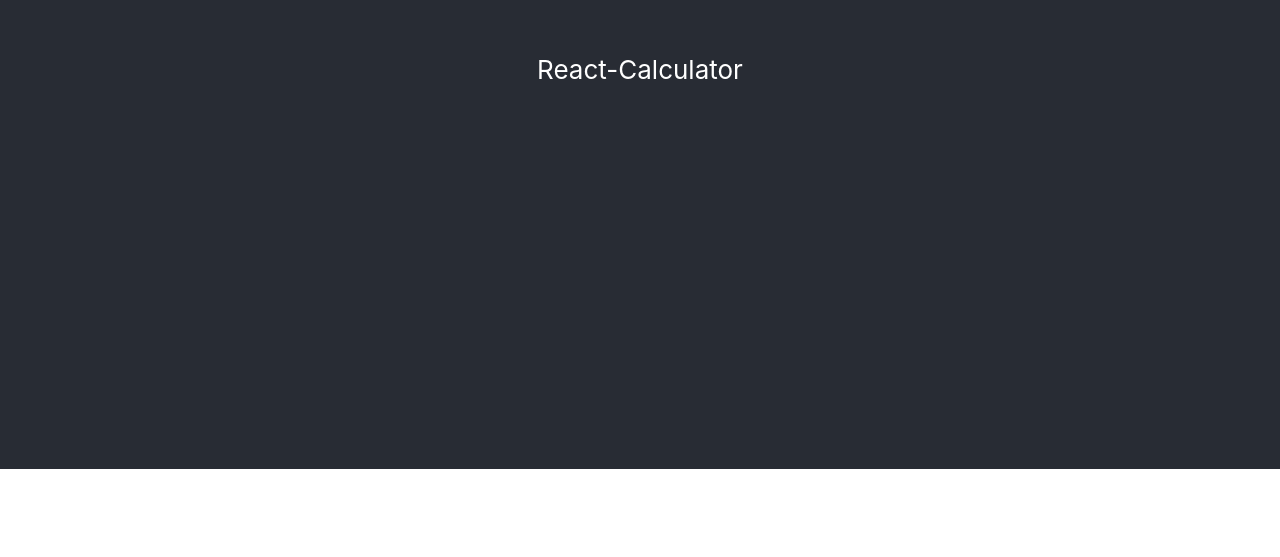
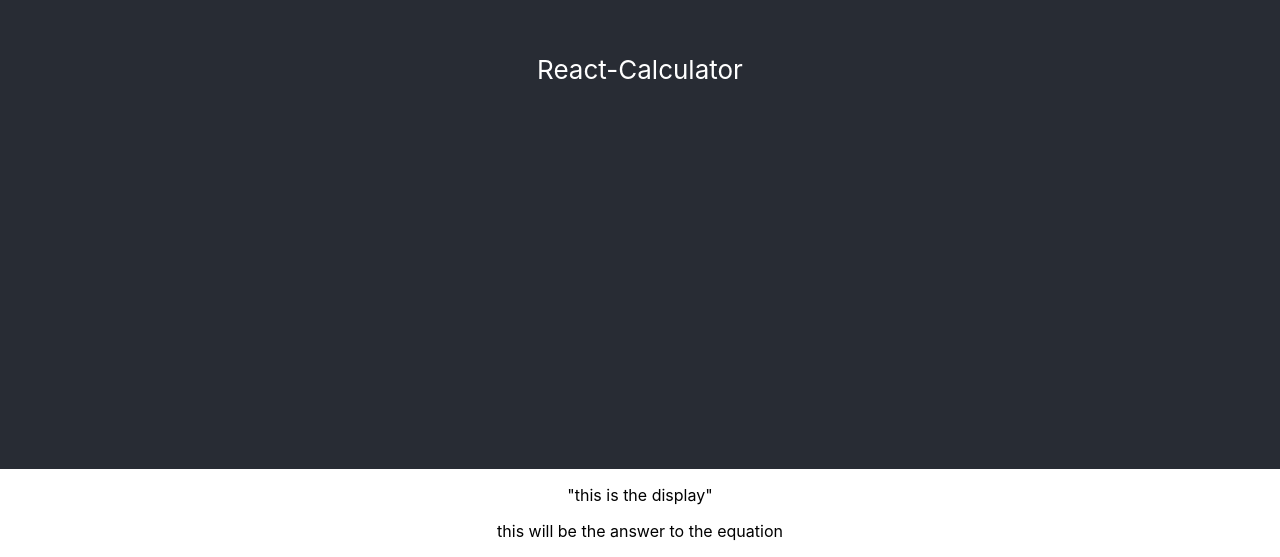
Before and after one commit to LuisGtk/Calculator-redo-, a React (Create React App) app: page / in a window 1280 px wide. Shown: the part 331-888 px from the top of the page. Before the commit the page ends 800 px from the top, so only its background shows below. Built offline with nearby package versions, Linux system fonts and the light colour scheme.

Commit message:
installed react-router-dom

```diff
--- a/package.json
+++ b/package.json
@@ -8,6 +8,7 @@
     "@testing-library/user-event": "^13.5.0",
     "react": "^18.2.0",
     "react-dom": "^18.2.0",
+    "react-router-dom": "^6.3.0",
     "react-scripts": "5.0.1",
     "web-vitals": "^2.1.4"
   },
--- a/src/App.js
+++ b/src/App.js
@@ -1,5 +1,6 @@
 import './App.css';
-// import Calc from './Components/Calculator/Calc';
+import Calc from './Components/Calculator/Calc';
+import { Routes , Route } from 'react-router-dom';
 
 function App() {
   return (
@@ -8,8 +9,20 @@ function App() {
         React-Calculator
       </header>
 
+
+
+
+
+
+
+
+{/* switch */}
+      <main>
+        <Routes>
+          <Route path='/' element={<Calc />} />
+        </Routes>
+      </main>
     </div>
   );
 }
-
 export default App;
--- a/src/Components/Calculator/Calc.js
+++ b/src/Components/Calculator/Calc.js
@@ -1,6 +1,7 @@
 
 export default function Calc() {
-      /* ADDING STATE */
+
+
 return(
     // making calc
     <div className="calculator">
--- a/src/index.js
+++ b/src/index.js
@@ -3,11 +3,15 @@ import ReactDOM from 'react-dom/client';
 import './index.css';
 import App from './App';
 import reportWebVitals from './reportWebVitals';
+import { BrowserRouter as Routes } from 'react-router-dom'
+
 
 const root = ReactDOM.createRoot(document.getElementById('root'));
 root.render(
   <React.StrictMode>
-    <App />
+    <Routes>
+      <App />
+    </Routes>
   </React.StrictMode>
 );
 
```
Also changed, not shown: 1 other file (tests, documents, lock files or other folders).
